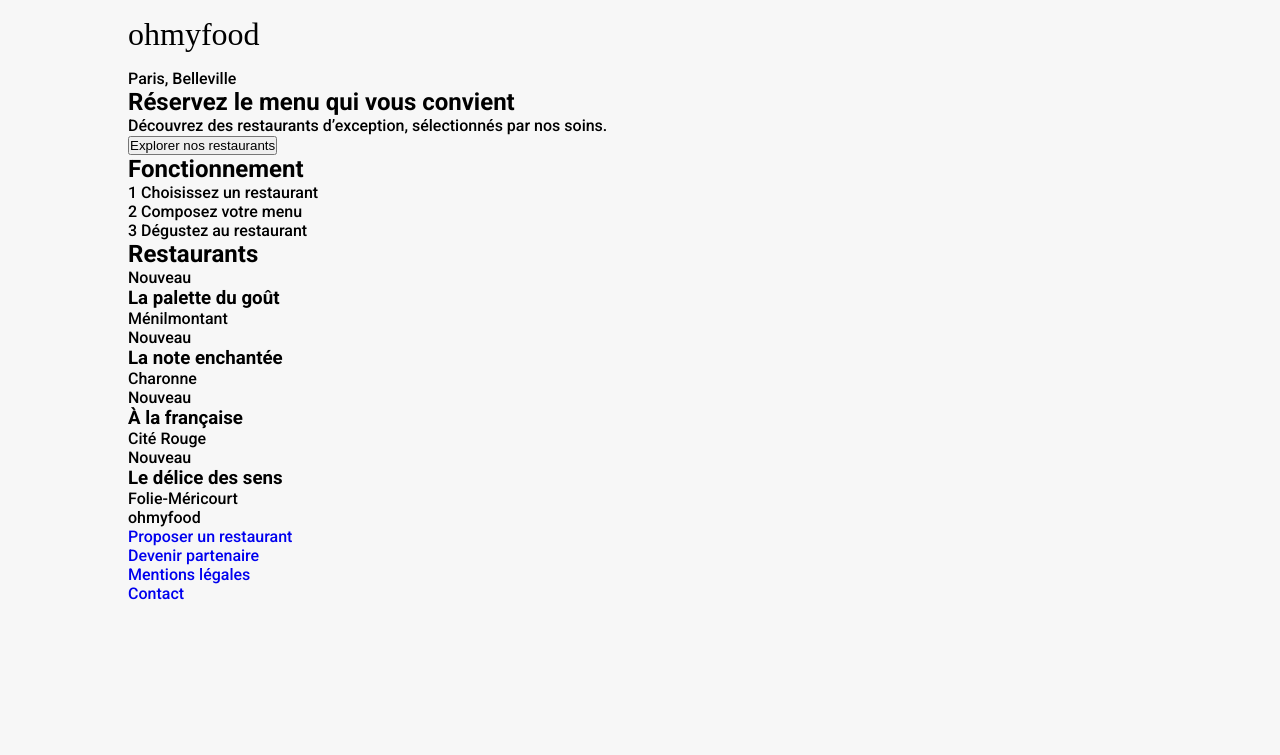
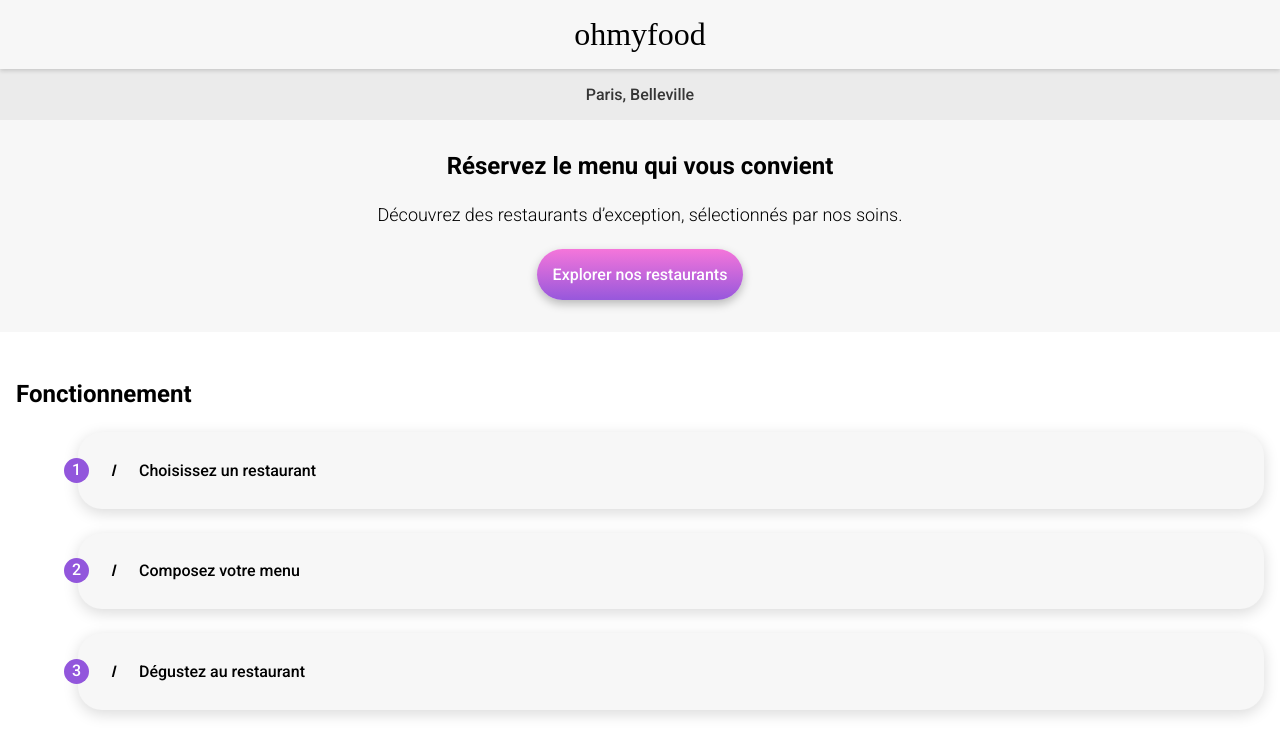
Before and after one commit to ugopulito/OC_Projet4, a website: page index.html in a window 1280 px wide. Shown: the top 755 px of the page. Drawn offline with Linux system fonts and the light colour scheme; a web font is replaced by a local one.

Commit message:
mise en page header, explore et process

```diff
--- a/index.html
+++ b/index.html
@@ -29,18 +29,15 @@
             <div class="process__steps">
                 <div class="process-steps__step">
                     <span class="number">1</span>
-                    <i></i>
-                    <span>Choisissez un restaurant</span>
+                    <span class="text"><i>I</i>Choisissez un restaurant</span>
                 </div>
                 <div class="process-steps__step">
                     <span class="number">2</span>
-                    <i></i>
-                    <span>Composez votre menu</span>
+                    <span class="text"><i>I</i>Composez votre menu</span>
                 </div>
                 <div class="process-steps__step">
                     <span class="number">3</span>
-                    <i></i>
-                    <span>Dégustez au restaurant</span>
+                    <span class="text"><i>I</i>Dégustez au restaurant</span>
                 </div>
             </div>
         </section>
--- a/sass/base/_typography.scss
+++ b/sass/base/_typography.scss
@@ -1,6 +1,15 @@
 @import url('https://fonts.googleapis.com/css2?family=Shrikhand&display=swap');
 @import url('https://fonts.googleapis.com/css2?family=Roboto:wght@300;500;700&display=swap');
 
-html{
+//Font families
+html, button{
     font-family: 'Roboto';
 }
+//Font sizes
+body, button{
+    font-size: 1rem
+}
+h1, h2{
+    font-size: x-large;
+}
+//Font weights
--- /dev/null
+++ b/sass/components/_button.scss
@@ -0,0 +1,9 @@
+.btn{
+    padding: 1rem;
+    background: $gradient-prim-seco;
+    font-weight: $bold;
+    color: $white;
+    border-radius: 2rem;
+    border: none;
+    box-shadow: 0px 4px 10px rgba(0, 0, 0, 0.25);
+}
--- a/sass/components/_header.scss
+++ /dev/null
@@ -1,7 +0,0 @@
-.header{
-    &__logo{
-        font-family: 'Shrikhand';
-        font-size: 2rem;
-        padding: 1rem 0;
-    }
-}
--- a/sass/layout/_global.scss
+++ b/sass/layout/_global.scss
@@ -1,5 +1,5 @@
 body{
     margin: 0 auto;
-    width: 80vw;
-    background: $color-background;
+    background: $ultra-light-grey;
+    text-align: center;
 }
--- a/sass/main.scss
+++ b/sass/main.scss
@@ -3,3 +3,73 @@
 @import "./base/typography";
 @import "./layout/global";
 @import "./components/header";
+@import "./components/button";
+
+
+.header{
+    &__logo{
+        font-family: 'Shrikhand';
+        font-size: 2rem;
+        padding: 1rem 0;
+        box-shadow: 0px 2px 4px rgba(0, 0, 0, 0.15);
+    }
+    &__location{
+        background: $light-grey;
+        padding: 1rem 0;
+        color: $dark-grey;
+        font-weight: $bold;
+        position: relative;
+        z-index: -1;
+    }
+}
+.explore{
+    padding: 2rem;
+    p{
+        margin: 1.5rem 0;
+        font-size: large;
+        font-weight: lighter;
+    }
+}
+.process{
+    padding: 3rem 1rem;
+    background: $white;
+    h2{
+        text-align: left;
+        margin-bottom: 1.5rem;
+    }
+    &__steps{
+        display: flex;
+        flex-direction: column;
+        align-items: flex-end;
+        row-gap: 1.5rem;
+    }
+
+}
+.process-steps__step{
+    display: flex;
+    align-items: center;
+    width: 95%;
+    background: $ultra-light-grey;
+    box-shadow: 0px 4px 15px rgba(0, 0, 0, 0.15);
+    border-radius: 1.5rem;
+    padding: 1.8rem 0 1.8rem 2rem;
+    .number{
+        position: absolute;
+        padding: 0.5rem;
+        background: #9256dc;
+        color: #FFFFFF;
+        border-radius: 50%;
+        line-height: .5;
+        aspect-ratio: 1/1;
+        left: 5%;
+    }
+    i{
+        margin-right: 1.5rem;
+    }
+    &:hover{
+        background: $color-primary-light;
+        i{
+            color: $color-primary;
+        }
+    }
+}
--- a/sass/utils/_variables.scss
+++ b/sass/utils/_variables.scss
@@ -1,9 +1,20 @@
+//COLOR VARIABLES
+//Colors
 $color-primary:#9256dc;
 $color-primary-light:adjust-color($color-primary, $saturation: 34%, $lightness: 36%);
 $color-secondary:#FF79DA;
 $color-tertiary:#99E2D0;
 $white:#FFFFFF;
+
+//Greys
 $grey:hsl(0, 0%, 50%);
 $light-grey:lighten($grey, 42%);
 $dark-grey:darken($grey, 29%);
-$color-background:lighten($grey, 47%);
+$ultra-light-grey:lighten($grey, 47%);
+
+//Gradients
+$gradient-prim-seco:linear-gradient(0deg, $color-primary -5.2%, $color-secondary 110.74%);
+
+//TYPOGRAPHY VARIABLES
+//Weights
+$bold:500;
```
Also changed, not shown: css/style.css, sass/utils/_functions.scss (added), sass/utils/_mixins.scss (added), sass/utils/_placeholders.scss (added), 1 other file.
